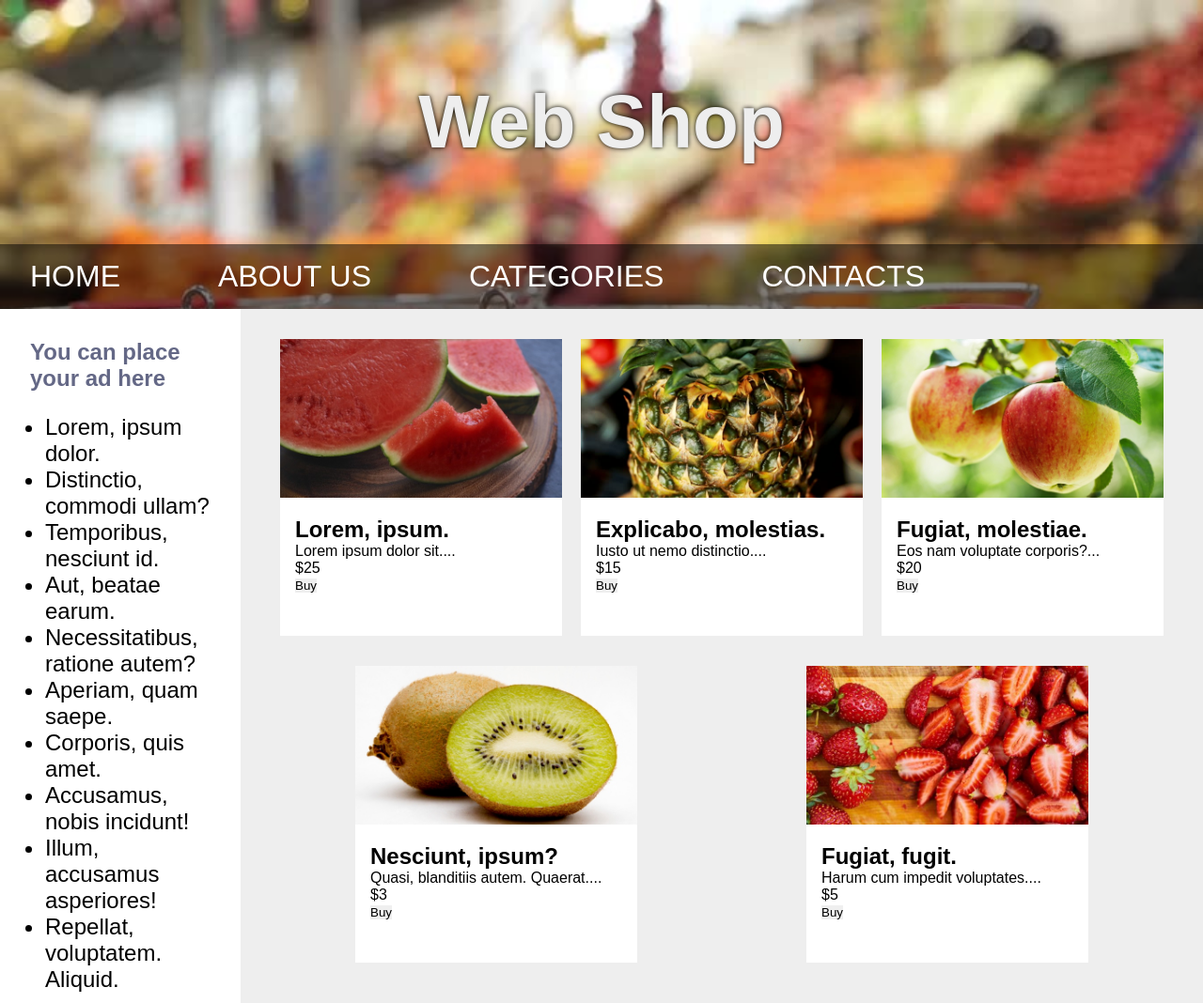
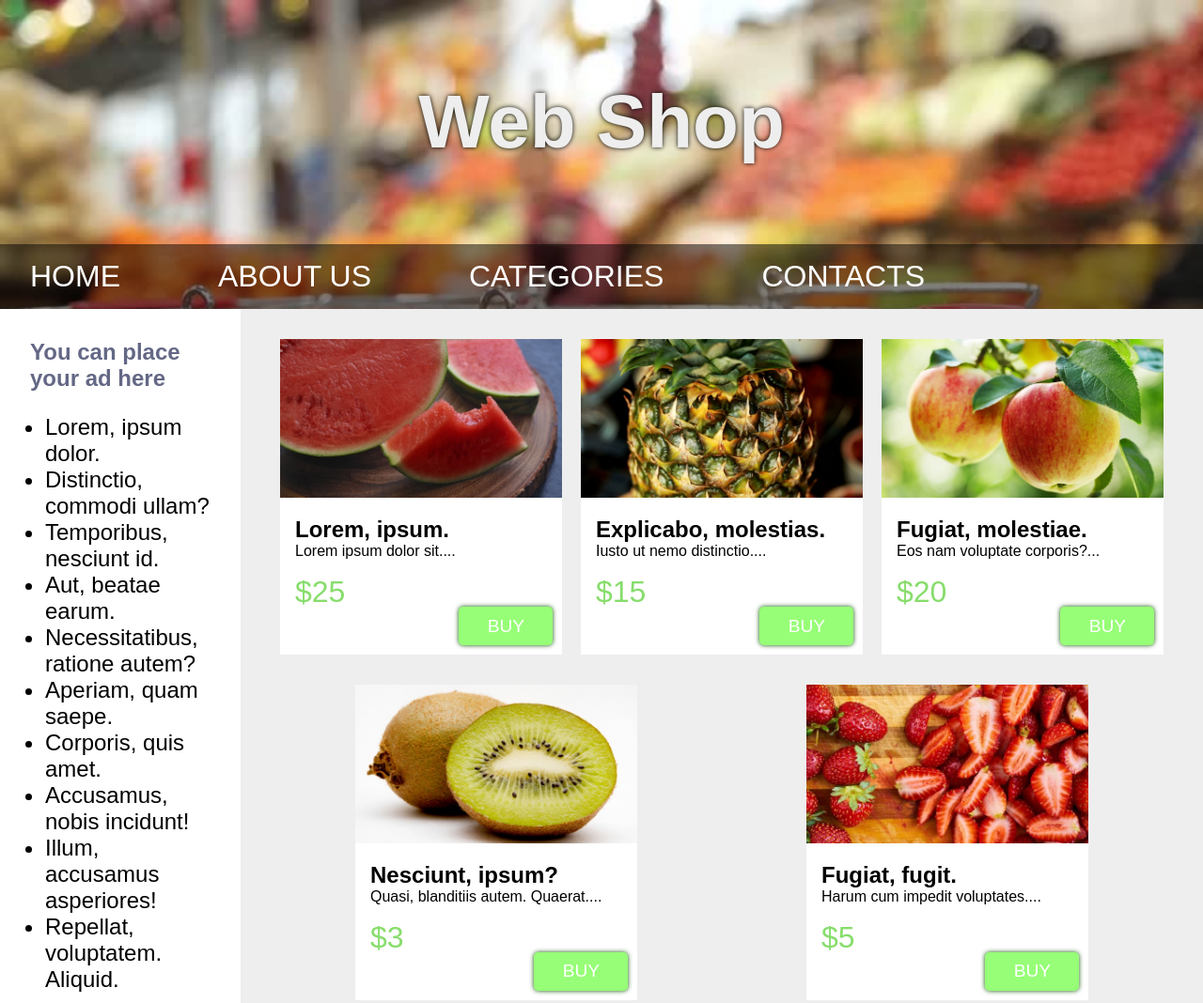
Before and after one commit to ViacheslavZuberu/34PR31, a plain HTML site: page Practice/WebShop/index.html in a window 1280 px wide. Shown: the top 1068 px of the page at 94% size. Drawn offline with Linux system fonts and the light colour scheme.

Commit message:
Updated the styles

```diff
--- a/Practice/WebShop/css/styles.css
+++ b/Practice/WebShop/css/styles.css
@@ -74,6 +74,7 @@ body {
     width: 300px;
     margin-bottom: 2em;
     background-color: #fff;
+    position: relative;
 }
 
 .item > img {
@@ -82,6 +83,38 @@ body {
 
 .description {
     padding: 1rem;
+}
+
+.description > .price {
+    margin: 1rem 0 2rem 0;
+    font-size: 2em;
+    color: #87dd6c;
+}
+
+.description > button {
+    background-color: #97ff77;
+    border-radius: .25em;
+    color: #fff;
+    cursor: pointer;
+    display: block;
+    font-size: 1.2em;
+    width: 100px;
+    text-align: center;
+    text-transform: uppercase;
+    padding: .5em 1em;
+    position: absolute;
+    bottom: .5em;
+    right: .5em;
+    outline: none;
+    box-shadow: 0 0 .3em #0e5300;
+}
+
+.description > button:hover {
+    background-color: #6eb858;
+}
+
+.description > button:active {
+    box-shadow: 0 0 .1em #0e5300;
 }
 
 .footer {
```
